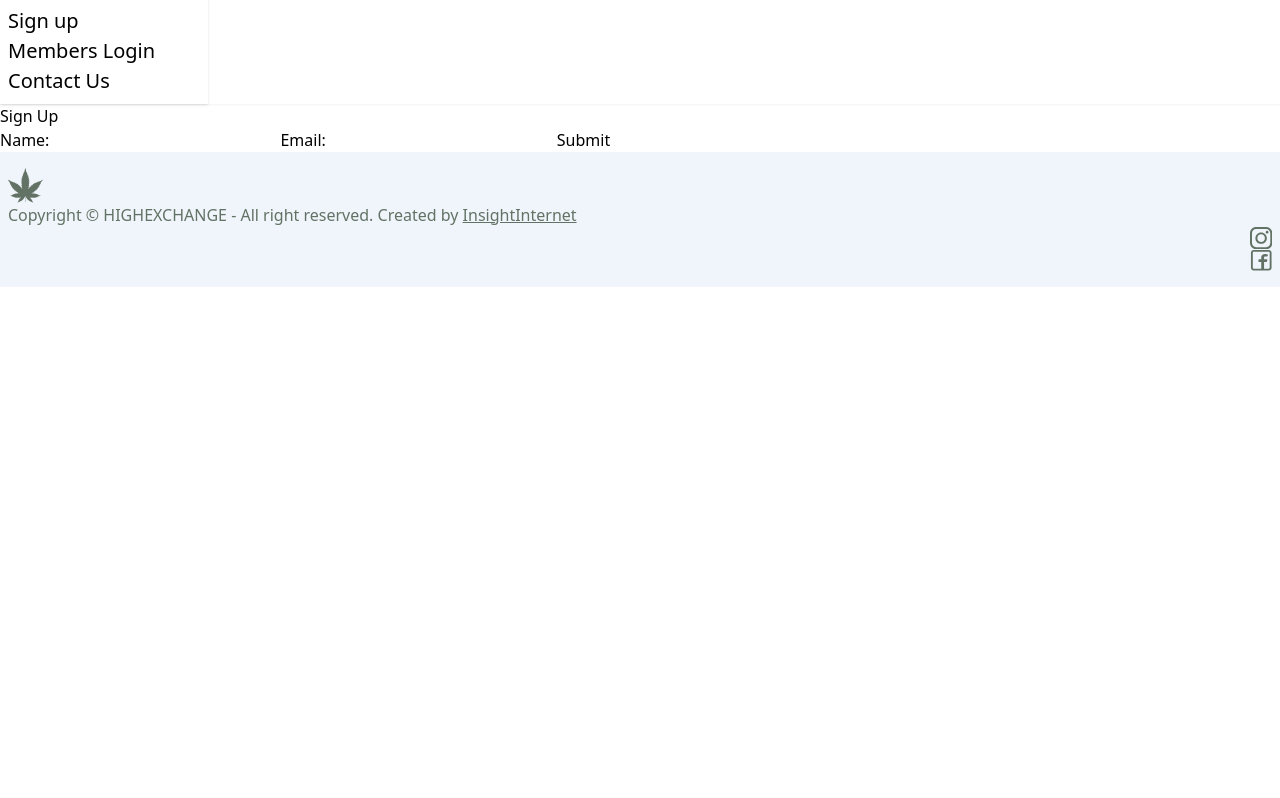
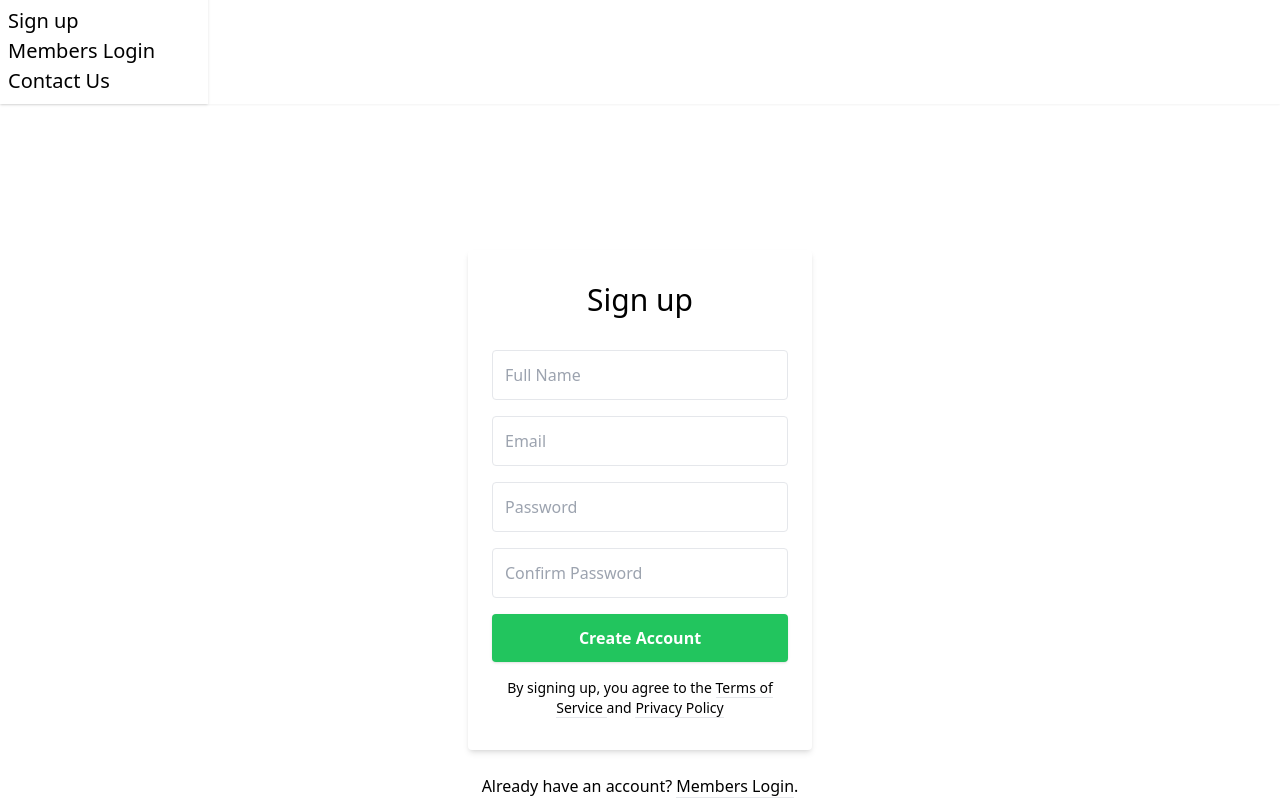
Before and after one commit to matherton/cannaExchange, a Vue app: page /cannaExchange/sign-up in a window 1280 px wide. Shown: the part 1483-2281 px from the top of the page. Before the commit the page ends 1770 px from the top, so only its background shows below. Built offline with nearby package versions, Linux system fonts and the light colour scheme.

Commit message:
added front ends for all forms

```diff
--- /dev/null
+++ b/src/components/ContactUsForm.vue
@@ -0,0 +1,68 @@
+<template lang="">
+  <section class="bg-white dark:bg-gray-900">
+    <div class="py-8 lg:py-16 px-4 mx-auto max-w-screen-md">
+      <h2 class="mb-8 text-3xl text-center">Contact Us</h2>
+      <p
+        class="mb-8 lg:mb-16 font-light text-center text-gray-500 dark:text-gray-400 sm:text-xl"
+      >
+        Got an issue? Want to send feedback about about our products? Need
+        details about our Membership plan? Let us know.
+      </p>
+      <form action="#" class="space-y-8">
+        <div>
+          <label
+            for="email"
+            class="block mb-2 text-sm font-medium text-gray-900 dark:text-gray-300"
+            >Your email</label
+          >
+          <input
+            type="email"
+            id="email"
+            class="shadow-sm bg-gray-50 border border-gray-300 text-gray-900 text-sm rounded-lg focus:ring-primary-500 focus:border-primary-500 block w-full p-2.5 dark:bg-gray-700 dark:border-gray-600 dark:placeholder-gray-400 dark:text-white dark:focus:ring-primary-500 dark:focus:border-primary-500 dark:shadow-sm-light"
+            placeholder="name@flowbite.com"
+            required
+          />
+        </div>
+        <div>
+          <label
+            for="subject"
+            class="block mb-2 text-sm font-medium text-gray-900 dark:text-gray-300"
+            >Subject</label
+          >
+          <input
+            type="text"
+            id="subject"
+            class="block p-3 w-full text-sm text-gray-900 bg-gray-50 rounded-lg border border-gray-300 shadow-sm focus:ring-primary-500 focus:border-primary-500 dark:bg-gray-700 dark:border-gray-600 dark:placeholder-gray-400 dark:text-white dark:focus:ring-primary-500 dark:focus:border-primary-500 dark:shadow-sm-light"
+            placeholder="Let us know how we can help you"
+            required
+          />
+        </div>
+        <div class="sm:col-span-2">
+          <label
+            for="message"
+            class="block mb-2 text-sm font-medium text-gray-900 dark:text-gray-400"
+            >Your message</label
+          >
+          <textarea
+            id="message"
+            rows="6"
+            class="block p-2.5 w-full text-sm text-gray-900 bg-gray-50 rounded-lg shadow-sm border border-gray-300 focus:ring-primary-500 focus:border-primary-500 dark:bg-gray-700 dark:border-gray-600 dark:placeholder-gray-400 dark:text-white dark:focus:ring-primary-500 dark:focus:border-primary-500"
+            placeholder="Leave a comment..."
+          ></textarea>
+        </div>
+        <button
+          type="submit"
+          class="shadow bg-green-500 hover:bg-green-400 focus:shadow-outline focus:outline-none text-white font-bold py-2 px-4 rounded"
+        >
+          Send message
+        </button>
+      </form>
+    </div>
+  </section>
+</template>
+<script>
+export default {
+  name: "ContactUsForm",
+};
+</script>
+<style lang=""></style>
--- /dev/null
+++ b/src/components/CreateAccount.vue
@@ -0,0 +1,80 @@
+<script setup>
+import { RouterLink } from "vue-router";
+</script>
+<template lang="">
+  <!-- component -->
+  <div class="bg-grey-lighter min-h-screen flex flex-col">
+    <div
+      class="container max-w-sm mx-auto flex-1 flex flex-col items-center justify-center px-2"
+    >
+      <div class="bg-white px-6 py-8 rounded shadow-md text-black w-full">
+        <h1 class="mb-8 text-3xl text-center">Sign up</h1>
+        <input
+          type="text"
+          class="block border border-grey-light w-full p-3 rounded mb-4"
+          name="fullname"
+          placeholder="Full Name"
+        />
+
+        <input
+          type="text"
+          class="block border border-grey-light w-full p-3 rounded mb-4"
+          name="email"
+          placeholder="Email"
+        />
+
+        <input
+          type="password"
+          class="block border border-grey-light w-full p-3 rounded mb-4"
+          name="password"
+          placeholder="Password"
+        />
+        <input
+          type="password"
+          class="block border border-grey-light w-full p-3 rounded mb-4"
+          name="confirm_password"
+          placeholder="Confirm Password"
+        />
+
+        <button
+          type="submit"
+          class="w-full text-center py-3 rounded shadow bg-green-500 hover:bg-green-400 focus:shadow-outline focus:outline-none text-white font-bold py-2 px-4 rounded"
+        >
+          Create Account
+        </button>
+
+        <div class="text-center text-sm text-grey-dark mt-4">
+          By signing up, you agree to the
+          <a
+            class="no-underline border-b border-grey-dark text-grey-dark"
+            href="#"
+          >
+            Terms of Service
+          </a>
+          and
+          <a
+            class="no-underline border-b border-grey-dark text-grey-dark"
+            href="#"
+          >
+            Privacy Policy
+          </a>
+        </div>
+      </div>
+
+      <div class="text-grey-dark mt-6">
+        Already have an account?
+        <router-link
+          class="no-underline border-b border-blue text-blue"
+          to="/cannaExchange/member-login"
+          >Members Login</router-link
+        >.
+      </div>
+    </div>
+  </div>
+</template>
+<script>
+export default {
+  name: "CreateAccount",
+};
+</script>
+<style lang=""></style>
--- /dev/null
+++ b/src/components/LoginForm.vue
@@ -0,0 +1,65 @@
+<template lang="">
+  <form class="w-full max-w-sm">
+    <h2 class="mb-8 text-3xl text-center">Login</h2>
+    <div class="md:flex md:items-center mb-6">
+      <div class="md:w-1/3">
+        <label
+          class="block text-gray-500 font-bold md:text-right mb-1 md:mb-0 pr-4"
+          for="inline-full-name"
+        >
+          Full Name
+        </label>
+      </div>
+      <div class="md:w-2/3">
+        <input
+          class="bg-gray-200 appearance-none border-2 border-gray-200 rounded w-full py-2 px-4 text-gray-700 leading-tight focus:outline-none focus:bg-white focus:border-purple-500"
+          id="inline-full-name"
+          type="text"
+          value="Jane Doe"
+        />
+      </div>
+    </div>
+    <div class="md:flex md:items-center mb-6">
+      <div class="md:w-1/3">
+        <label
+          class="block text-gray-500 font-bold md:text-right mb-1 md:mb-0 pr-4"
+          for="inline-password"
+        >
+          Password
+        </label>
+      </div>
+      <div class="md:w-2/3">
+        <input
+          class="bg-gray-200 appearance-none border-2 border-gray-200 rounded w-full py-2 px-4 text-gray-700 leading-tight focus:outline-none focus:bg-white focus:border-purple-500"
+          id="inline-password"
+          type="password"
+          placeholder="******************"
+        />
+      </div>
+    </div>
+    <div class="md:flex md:items-center mb-6">
+      <div class="md:w-1/3"></div>
+      <label class="md:w-2/3 block text-gray-500 font-bold">
+        <input class="mr-2 leading-tight" type="checkbox" />
+        <span class="text-sm"> Send me your newsletter! </span>
+      </label>
+    </div>
+    <div class="md:flex md:items-center">
+      <div class="md:w-1/3"></div>
+      <div class="md:w-2/3">
+        <button
+          class="shadow bg-green-500 hover:bg-green-400 focus:shadow-outline focus:outline-none text-white font-bold py-2 px-4 rounded"
+          type="button"
+        >
+          Sign Up
+        </button>
+      </div>
+    </div>
+  </form>
+</template>
+<script>
+export default {
+  name: "LoginForm",
+};
+</script>
+<style lang=""></style>
--- a/src/pages/Contact.vue
+++ b/src/pages/Contact.vue
@@ -1,15 +1,9 @@
+<script setup>
+import ContactUsForm from "../components/ContactUsForm.vue";
+</script>
 <template>
   <div>
-    <h1>Contact Us</h1>
-    <form>
-      <label for="name">Name:</label>
-      <input type="text" id="name" v-model="name" />
-      <label for="email">Email:</label>
-      <input type="email" id="email" v-model="email" />
-      <label for="message">Message:</label>
-      <textarea id="message" v-model="message"></textarea>
-      <button type="submit">Submit</button>
-    </form>
+    <ContactUsForm />
   </div>
 </template>
 <script>
--- a/src/pages/MemberLogin.vue
+++ b/src/pages/MemberLogin.vue
@@ -1,13 +1,9 @@
+<script setup>
+import LoginForm from "../components/LoginForm.vue";
+</script>
 <template>
-  <div>
-    <h1>Member Login</h1>
-    <form>
-      <label for="email">Email:</label>
-      <input type="email" id="email" v-model="email" />
-      <label for="password">Password:</label>
-      <input type="password" id="password" v-model="password" />
-      <button type="submit">Login</button>
-    </form>
+  <div class="member-login-page">
+    <LoginForm />
   </div>
 </template>
 <script>
@@ -21,4 +17,10 @@ export default {
   },
 };
 </script>
-<style lang=""></style>
+<style lang="css">
+.member-login-page {
+  max-width: 400px;
+  margin: 0 auto;
+  padding: 20px;
+}
+</style>
--- a/src/pages/SignUp.vue
+++ b/src/pages/SignUp.vue
@@ -1,13 +1,9 @@
+<script setup>
+import CreateAccount from "../components/CreateAccount.vue";
+</script>
 <template>
-  <div>
-    <h1>Sign Up</h1>
-    <form>
-      <label for="name">Name:</label>
-      <input type="text" id="name" v-model="name" />
-      <label for="email">Email:</label>
-      <input type="email" id="email" v-model="email" />
-      <button type="submit">Submit</button>
-    </form>
+  <div class="sign-up-page">
+    <CreateAccount />
   </div>
 </template>
 <script>
@@ -21,4 +17,10 @@ export default {
   },
 };
 </script>
-<style lang=""></style>
+<style lang="css">
+.sign-up-page {
+  max-width: 400px;
+  margin: 0 auto;
+  padding: 20px;
+}
+</style>
```
